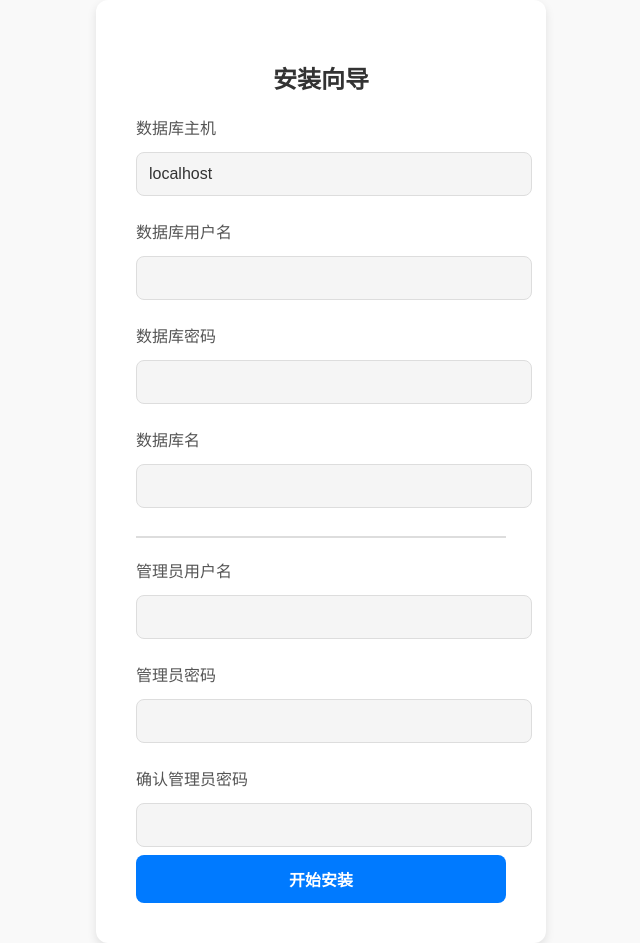
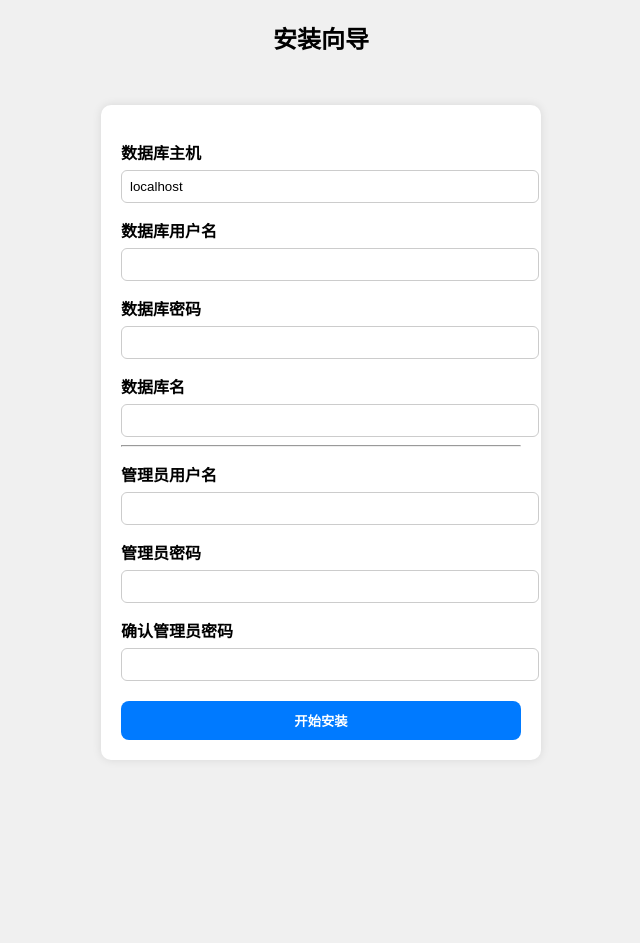
Before and after one commit to mzketto/xjj, a PHP site: page /install.php in a window 1280 px wide. Shown: the whole page, without its empty margins (319-959 px from the left). After the commit the page ends 760 px from the top, so only its background shows below. Run offline with PHP 8.4, Linux system fonts and the light colour scheme.

Commit message:
Update install.php

```diff
--- a/install.php
+++ b/install.php
@@ -1,100 +1,100 @@
 <?php
 // install.php 安装脚本示例
 
-// 如果请求方法是 POST，表示用户提交了安装表单
 if ($_SERVER['REQUEST_METHOD'] === 'POST') {
-    // 获取表单提交的数据库连接信息
-    $dbhost = trim($_POST['dbhost'] ?? ''); // 数据库主机
-    $dbuser = trim($_POST['dbuser'] ?? ''); // 数据库用户名
-    $dbpass = trim($_POST['dbpass'] ?? ''); // 数据库密码
-    $dbname = trim($_POST['dbname'] ?? ''); // 数据库名称
+    // 接收表单提交的数据
+    $dbhost = trim($_POST['dbhost'] ?? '');
+    $dbuser = trim($_POST['dbuser'] ?? '');
+    $dbpass = trim($_POST['dbpass'] ?? '');
+    $dbname = trim($_POST['dbname'] ?? '');
 
-    // 获取管理员用户名和密码
-    $admin_user = trim($_POST['admin_user'] ?? ''); // 管理员用户名
-    $admin_pass = trim($_POST['admin_pass'] ?? ''); // 管理员密码
-    $admin_pass_confirm = trim($_POST['admin_pass_confirm'] ?? ''); // 确认管理员密码
+    $admin_user = trim($_POST['admin_user'] ?? '');
+    $admin_pass = trim($_POST['admin_pass'] ?? '');
+    $admin_pass_confirm = trim($_POST['admin_pass_confirm'] ?? '');
 
-    // 简单验证：如果数据库连接信息缺失，终止安装
+    // 简单验证
     if (!$dbhost || !$dbuser || !$dbname) {
         die('数据库连接信息不能为空');
     }
-
-    // 验证管理员密码是否一致
+    if (!$admin_user || !$admin_pass) {
+        die('管理员账号密码不能为空');
+    }
     if ($admin_pass !== $admin_pass_confirm) {
-        die('两次密码输入不一致');
+        die('管理员密码和确认密码不一致');
     }
 
-    // 尝试连接到数据库
+    // 连接数据库
     $conn = new mysqli($dbhost, $dbuser, $dbpass, $dbname);
-    if ($conn->connect_errno) { // 如果连接失败，输出错误信息并终止
+    if ($conn->connect_errno) {
         die("数据库连接失败: " . $conn->connect_error);
     }
-    $conn->set_charset('utf8mb4'); // 设置数据库字符集为 utf8mb4，支持中文字符等
+    $conn->set_charset('utf8mb4');
 
-    // 创建 invalid_logs 表，用于记录无效的日志信息
-    $sql_invalid_logs = "CREATE TABLE IF NOT EXISTS `invalid_logs` (
+    // 创建 config 表
+    $sql_config = "CREATE TABLE IF NOT EXISTS `config` (
         `id` INT AUTO_INCREMENT PRIMARY KEY,
-        `api_name` VARCHAR(100) NOT NULL,      -- API 名称
-        `invalid_id` INT NOT NULL,             -- 无效的 ID
+        `key_name` VARCHAR(100) NOT NULL UNIQUE,
+        `value` TEXT NOT NULL,
+        `created_at` TIMESTAMP DEFAULT CURRENT_TIMESTAMP,
+        `updated_at` TIMESTAMP DEFAULT CURRENT_TIMESTAMP ON UPDATE CURRENT_TIMESTAMP
+    ) ENGINE=InnoDB DEFAULT CHARSET=utf8mb4;";
+    if (!$conn->query($sql_config)) {
+        die("创建 config 表失败: " . $conn->error);
+    }
+
+    // 创建 video_apis 表
+    $sql_apis = "CREATE TABLE IF NOT EXISTS `video_apis` (
+        `id` INT AUTO_INCREMENT PRIMARY KEY,
+        `name` VARCHAR(255) NOT NULL,
+        `api_url` TEXT NOT NULL,
+        `created_at` TIMESTAMP DEFAULT CURRENT_TIMESTAMP,
+        `updated_at` TIMESTAMP DEFAULT CURRENT_TIMESTAMP ON UPDATE CURRENT_TIMESTAMP
+    ) ENGINE=InnoDB DEFAULT CHARSET=utf8mb4;";
+    if (!$conn->query($sql_apis)) {
+        die("创建 video_apis 表失败: " . $conn->error);
+    }
+
+    // 创建 users 管理员表
+    $sql_users = "CREATE TABLE IF NOT EXISTS `users` (
+        `id` INT AUTO_INCREMENT PRIMARY KEY,
+        `username` VARCHAR(50) NOT NULL UNIQUE,
+        `password` VARCHAR(255) NOT NULL,
         `created_at` TIMESTAMP DEFAULT CURRENT_TIMESTAMP
     ) ENGINE=InnoDB DEFAULT CHARSET=utf8mb4;";
-    if (!$conn->query($sql_invalid_logs)) { // 执行 SQL 创建表格，如果失败则退出
-        die("创建 invalid_logs 表失败: " . $conn->error);
-    }
-
-    // 创建 visit_logs 表，用于记录访问日志
-    $sql_visit_logs = "CREATE TABLE IF NOT EXISTS `visit_logs` (
-        `id` INT AUTO_INCREMENT PRIMARY KEY,
-        `date` DATE NOT NULL,                 -- 访问日期
-        `time` TIME NOT NULL,                 -- 访问时间
-        `ip` VARCHAR(45) NOT NULL,            -- 访问者的 IP 地址
-        `isp` VARCHAR(100) NOT NULL,          -- 访问者的 ISP 提供商
-        `geo` TEXT NOT NULL,                  -- 访问者的地理位置信息
-        `device` VARCHAR(50) NOT NULL,        -- 访问者的设备信息
-        `api_name` VARCHAR(100) NOT NULL,     -- API 名称
-        `vod_name` VARCHAR(255) NOT NULL,     -- 视频名称
-        `vod_id` INT NOT NULL,                -- 视频 ID
-        `created_at` TIMESTAMP DEFAULT CURRENT_TIMESTAMP
-    ) ENGINE=InnoDB DEFAULT CHARSET=utf8mb4;";
-    if (!$conn->query($sql_visit_logs)) { // 执行 SQL 创建表格，如果失败则退出
-        die("创建 visit_logs 表失败: " . $conn->error);
-    }
-
-    // 创建 users 表，用于存储管理员用户的登录信息
-    $sql_users = "CREATE TABLE IF NOT EXISTS `users` (
-        `id` INT AUTO_INCREMENT PRIMARY KEY,
-        `username` VARCHAR(50) NOT NULL UNIQUE,  -- 用户名，唯一
-        `password` VARCHAR(255) NOT NULL,        -- 密码
-        `created_at` TIMESTAMP DEFAULT CURRENT_TIMESTAMP
-    ) ENGINE=InnoDB DEFAULT CHARSET=utf8mb4;";
-    if (!$conn->query($sql_users)) { // 执行 SQL 创建表格，如果失败则退出
+    if (!$conn->query($sql_users)) {
         die("创建 users 表失败: " . $conn->error);
     }
 
-    // 创建 video_apis 表，用于存储视频 API 信息
-    $sql_video_apis = "CREATE TABLE IF NOT EXISTS `video_apis` (
-        `id` INT AUTO_INCREMENT PRIMARY KEY,
-        `name` VARCHAR(255) NOT NULL,          -- API 名称
-        `api_url` TEXT NOT NULL,               -- API 地址
-        `created_at` TIMESTAMP DEFAULT CURRENT_TIMESTAMP,
-        `updated_at` TIMESTAMP DEFAULT CURRENT_TIMESTAMP ON UPDATE CURRENT_TIMESTAMP
-    ) ENGINE=InnoDB DEFAULT CHARSET=utf8mb4;";
-    if (!$conn->query($sql_video_apis)) { // 执行 SQL 创建表格，如果失败则退出
-        die("创建 video_apis 表失败: " . $conn->error);
+    // 插入管理员用户（密码使用 password_hash 加密）
+    $stmt = $conn->prepare("SELECT id FROM users WHERE username = ? LIMIT 1");
+    $stmt->bind_param('s', $admin_user);
+    $stmt->execute();
+    $stmt->store_result();
+    if ($stmt->num_rows == 0) {
+        $stmt->close();
+
+        $hashed_password = password_hash($admin_pass, PASSWORD_DEFAULT);
+        $stmt2 = $conn->prepare("INSERT INTO users (username, password) VALUES (?, ?)");
+        $stmt2->bind_param('ss', $admin_user, $hashed_password);
+        $stmt2->execute();
+        $stmt2->close();
+    } else {
+        $stmt->close();
     }
 
-    // 密码加密（安全性建议使用哈希加密）
-    $hashed_password = password_hash($admin_pass, PASSWORD_BCRYPT);
+    // 插入默认解析地址配置（如果不存在）
+    $check = $conn->query("SELECT id FROM config WHERE key_name='player_parse_url' LIMIT 1");
+    if ($check->num_rows == 0) {
+        $defaultParseUrl = 'http://your_default_parse_url.com/parse?url=';
+        $stmt3 = $conn->prepare("INSERT INTO config (key_name, value) VALUES (?, ?)");
+        $key = 'player_parse_url';
+        $value = $defaultParseUrl;
+        $stmt3->bind_param('ss', $key, $value);
+        $stmt3->execute();
+        $stmt3->close();
+    }
 
-    // 插入管理员数据
-    $stmt = $conn->prepare("INSERT INTO users (username, password) VALUES (?, ?)");
-    $stmt->bind_param("ss", $admin_user, $hashed_password);
-    if (!$stmt->execute()) {
-        die("插入管理员数据失败: " . $stmt->error);
-    }
-    $stmt->close();
-
-    // 生成 config.php 文件内容，其中包含数据库连接配置
+    // 生成 config.php 文件内容
     $config_content = <<<PHP
 <?php
 // 自动生成的数据库配置文件
@@ -111,27 +111,36 @@ if (\$conn->connect_errno) {
 \$conn->set_charset('utf8mb4');
 PHP;
 
-    // 将配置写入 config.php 文件，放在当前脚本目录下
+    // 写入 config.php，建议写入项目根目录或指定目录
     $config_file_path = __DIR__ . '/config.php';
-    if (file_put_contents($config_file_path, $config_content) === false) { // 如果写入失败，终止安装
+    if (file_put_contents($config_file_path, $config_content) === false) {
         die('生成 config.php 文件失败，请检查目录权限');
     }
 
-    // 生成一个随机的24位字符作为新安装脚本的文件名
-    $new_filename = bin2hex(random_bytes(12)) . '.php'; // 使用随机字节生成文件名，确保文件名唯一
+    // 随机生成一个 20 字符的文件名
+    $random_filename = generate_random_string(20) . '.php';
 
-    // 重命名 install.php 为新生成的文件名，以提高安全性
-    $old_filename = __FILE__; // 当前脚本文件路径
-    if (!rename($old_filename, __DIR__ . '/' . $new_filename)) { // 如果重命名失败，终止安装
-        die('重命名安装脚本失败，请检查目录权限');
+    // 修改文件名（这里假设我们要重命名 'install.php' 文件为随机生成的文件名）
+    if (!rename(__DIR__ . '/install.php', __DIR__ . '/' . $random_filename)) {
+        die('无法重命名 install.php 文件');
     }
 
-    // 安装完成后的提示信息
-    echo "安装完成，表创建成功，数据库配置文件生成成功。<br>";
-    echo "安装脚本已重命名为：$new_filename<br>";
-    echo "请删除或重命名 install.php 以保障安全。<br>";
-    echo '<a href="admin/login.php">前往登录</a>'; // 提供登录链接
-    exit; // 终止安装脚本执行
+    echo "安装完成，表创建成功，管理员账号已添加。<br>";
+    echo "请删除install.php 以保障安全。<br>";
+    echo "安装脚本已重命名为：$random_filename <br>";
+    echo '<a href="admin/login.php">前往登录</a>';
+    exit;
+}
+
+// 生成随机字符串的函数
+function generate_random_string($length = 20) {
+    $characters = '0123456789abcdefghijklmnopqrstuvwxyzABCDEFGHIJKLMNOPQRSTUVWXYZ';
+    $characters_length = strlen($characters);
+    $random_string = '';
+    for ($i = 0; $i < $length; $i++) {
+        $random_string .= $characters[rand(0, $characters_length - 1)];
+    }
+    return $random_string;
 }
 ?>
 
@@ -141,99 +150,17 @@ PHP;
 <meta charset="utf-8" />
 <meta name="viewport" content="width=device-width, initial-scale=1" />
 <title>安装向导</title>
-<!-- 引入 Google 字体（Roboto）和苹果系统字体 -->
-<link rel="stylesheet" href="https://fonts.googleapis.com/css2?family=Roboto:wght@400;500;700&display=swap">
 <style>
-    body {
-        font-family: 'Roboto', -apple-system, BlinkMacSystemFont, "Segoe UI", Roboto, "Helvetica Neue", sans-serif;
-        background: #f9f9f9;
-        margin: 0;
-        padding: 0;
-        display: flex;
-        justify-content: center;
-        align-items: center;
-        min-height: 100vh;
-    }
-
-    form {
-        background: #fff;
-        padding: 40px;
-        border-radius: 12px;
-        box-shadow: 0 4px 10px rgba(0, 0, 0, 0.1);
-        width: 100%;
-        max-width: 450px;
-        box-sizing: border-box;
-    }
-
-    h2 {
-        text-align: center;
-        color: #333;
-        margin-bottom: 20px;
-    }
-
-    label {
-        display: block;
-        margin: 15px 0 5px;
-        font-weight: 500;
-        color: #555;
-    }
-
-    input[type="text"],
-    input[type="password"] {
-        width: 100%;
-        padding: 12px;
-        margin: 8px 0;
-        border-radius: 8px;
-        border: 1px solid #ddd;
-        background-color: #f5f5f5;
-        font-size: 16px;
-        color: #333;
-    }
-
-    input[type="text"]:focus,
-    input[type="password"]:focus {
-        border-color: #007aff;
-        outline: none;
-    }
-
-    button {
-        background: #007aff;
-        color: white;
-        font-size: 16px;
-        padding: 12px;
-        width: 100%;
-        border: none;
-        border-radius: 8px;
-        cursor: pointer;
-        font-weight: 700;
-        transition: background-color 0.3s;
-    }
-
-    button:hover {
-        background-color: #005bb5;
-    }
-
-    hr {
-        border: 1px solid #ddd;
-        margin: 20px 0;
-    }
-
-    a {
-        display: block;
-        text-align: center;
-        margin-top: 20px;
-        color: #007aff;
-        font-weight: 600;
-    }
-
-    a:hover {
-        text-decoration: underline;
-    }
+    body { font-family: -apple-system, BlinkMacSystemFont, "Segoe UI", Roboto, "Helvetica Neue", sans-serif; background:#f0f0f0; }
+    form { max-width: 400px; margin: 50px auto; background:#fff; padding:20px; border-radius:10px; box-shadow:0 0 10px rgba(0,0,0,0.1);}
+    label { display:block; margin-top:15px; font-weight:600; }
+    input[type=text], input[type=password] { width:100%; padding:8px; margin-top:6px; border:1px solid #ccc; border-radius:6px; }
+    button { margin-top:20px; width:100%; padding:10px; background:#007aff; border:none; color:#fff; font-weight:700; border-radius:8px; cursor:pointer; }
 </style>
 </head>
 <body>
+<h2 style="text-align:center;">安装向导</h2>
 <form method="POST">
-    <h2>安装向导</h2>
     <label>数据库主机</label>
     <input type="text" name="dbhost" value="localhost" required />
 
```
